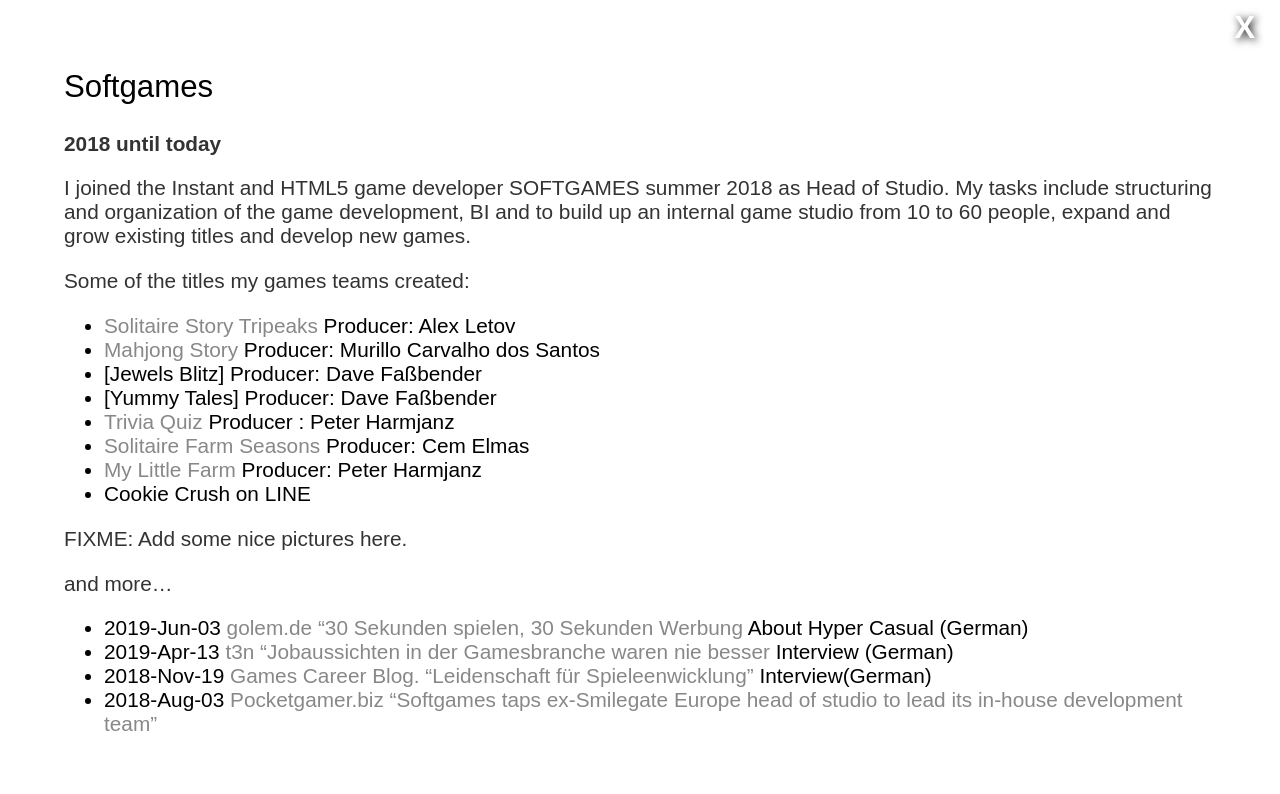
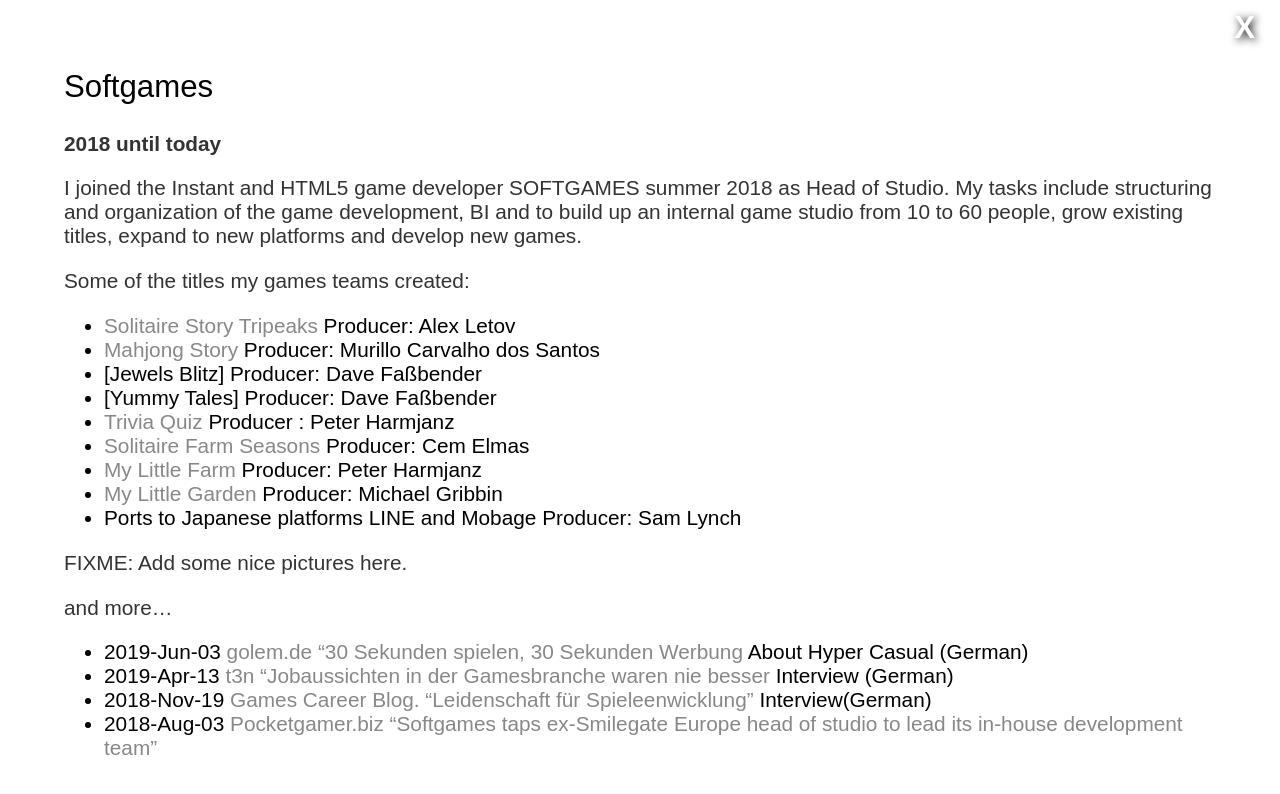
Before and after one commit to gebirgsbernd/gebirgsbernd.github.io, a Jekyll site: the page built from z_aboutme/_posts/2018-08-01-softgames.md, in a window 1280 px wide. Shown: the top 794 px of the page. Built offline with Jekyll 4.4.1, drawn with Linux system fonts in a browser that asks for light colours; some web fonts are replaced.

Commit message:
Updated my current job with 1 new game

```diff
--- a/z_aboutme/_posts/2018-08-01-softgames.md
+++ b/z_aboutme/_posts/2018-08-01-softgames.md
@@ -6,7 +6,7 @@
 **2018 until today**
 
 I joined the Instant and HTML5 game developer SOFTGAMES summer 2018 as Head of Studio.
-My tasks include structuring and organization of the game development, BI and to build up an internal game studio from 10 to 60 people, expand and grow existing titles and develop new games.
+My tasks include structuring and organization of the game development, BI and to build up an internal game studio from 10 to 60 people, grow existing titles, expand to new platforms and develop new games.
 
 Some of the titles my games teams created:
 * [Solitaire Story Tripeaks](https://fb.gg/play/solitaire_tripeaks)  Producer: Alex Letov
@@ -16,7 +16,8 @@
 * [Trivia Quiz](https://fb.gg/play/trivia_quiz_) Producer : Peter Harmjanz
 * [Solitaire Farm Seasons](https://fb.gg/play/solifarm) Producer: Cem Elmas
 * [My Little Farm](https://fb.gg/play/sim-farm) Producer: Peter Harmjanz
-* Cookie Crush on LINE
+* [My Little Garden](https://fb.gg/play/my-little-garden) Producer: Michael Gribbin
+* Ports to Japanese platforms LINE and Mobage   Producer: Sam Lynch
 
 FIXME: Add some nice pictures here.
 
```
Also changed, not shown: 1 other file.
